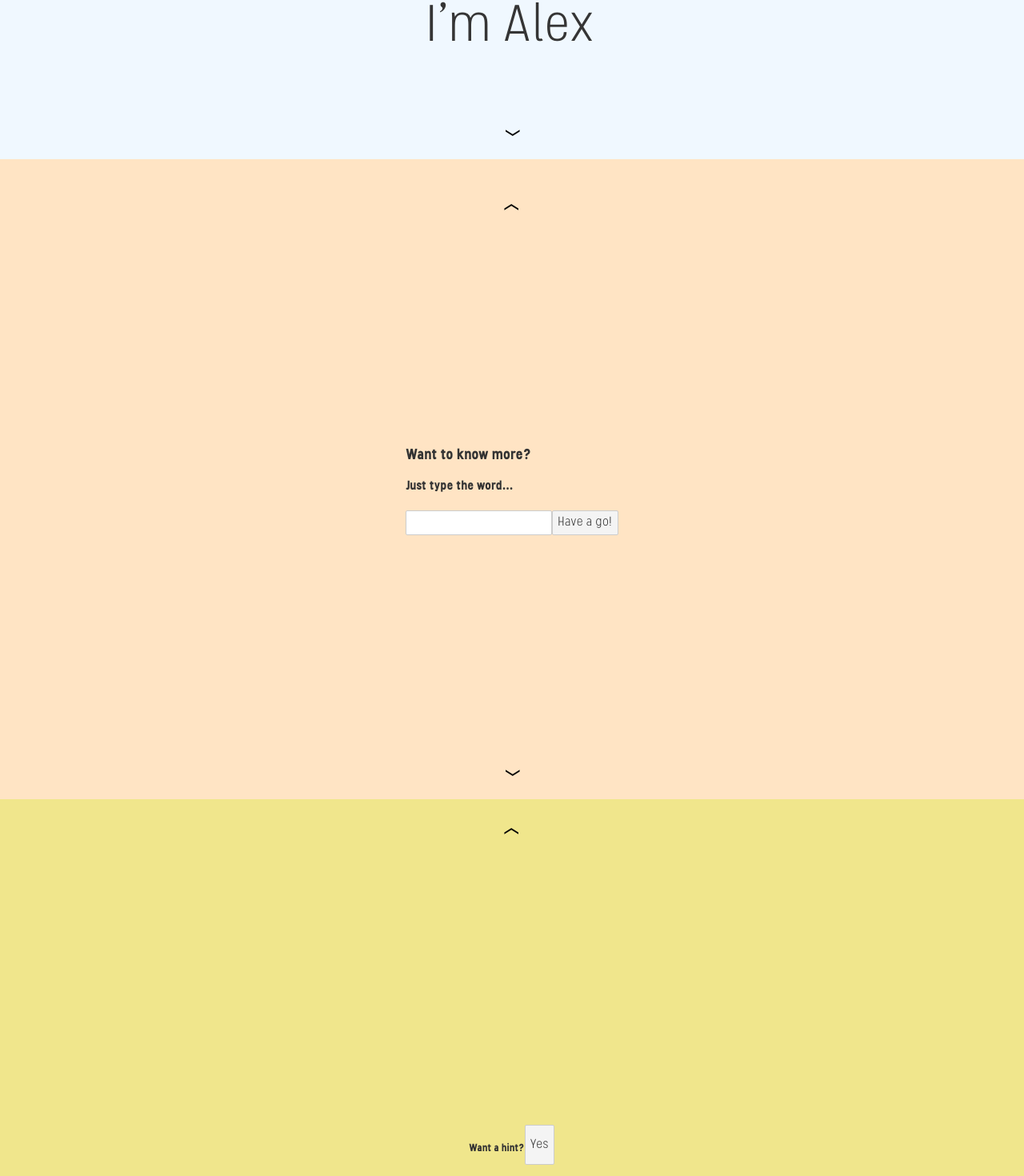
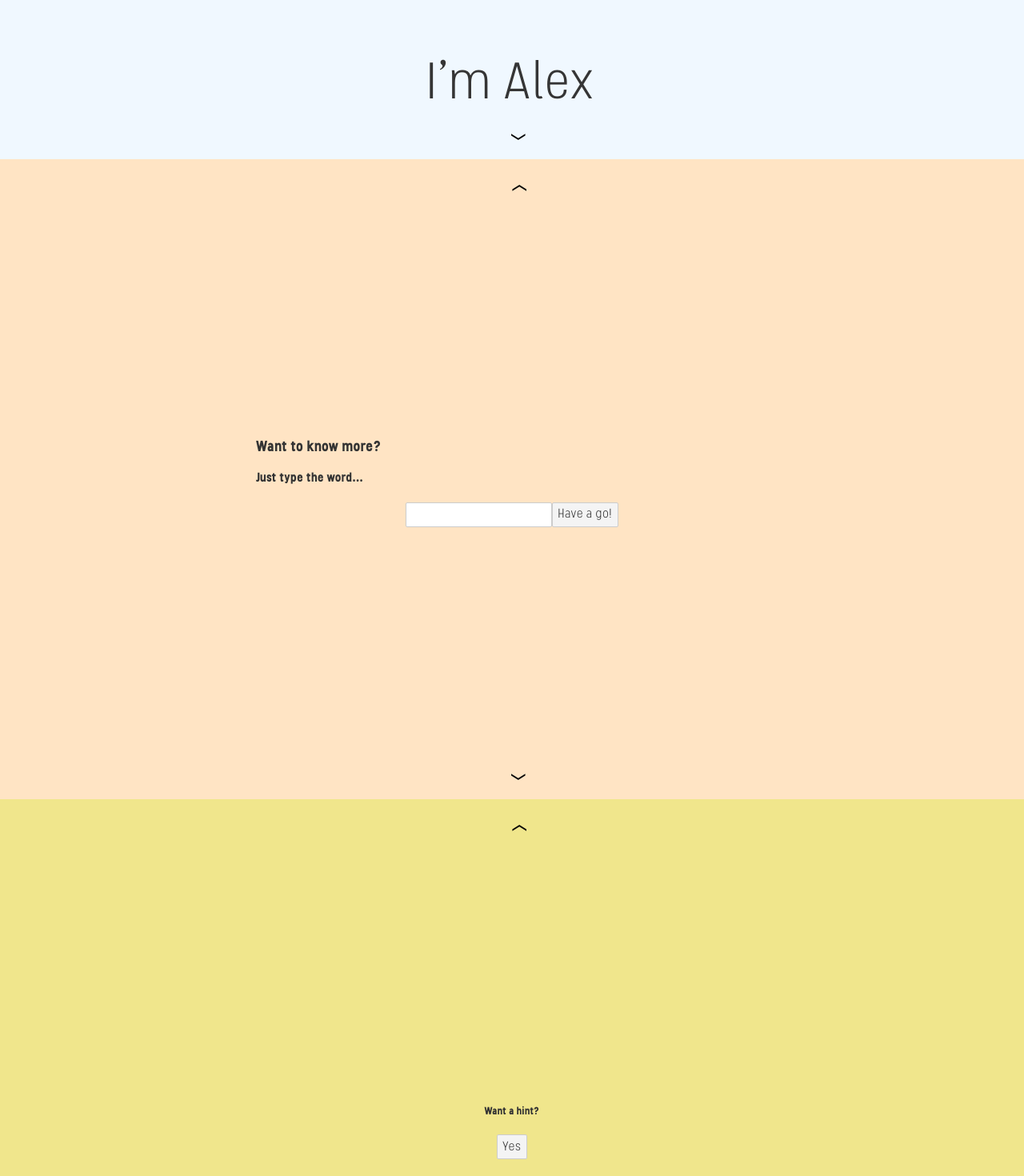
Before and after one commit to AlexJukes/jukes-box, a Svelte app: page / in a window 1280 px wide. Shown: the part 601-2071 px from the top of the page at 80% size. Built offline with nearby package versions, Linux system fonts and the light colour scheme.

Commit message:
WIP fix arrow alignment, format hint

```diff
--- a/src/components/Hint.svelte
+++ b/src/components/Hint.svelte
@@ -8,6 +8,7 @@
   }
 </script>
 
+<div class="hint">
   <h5 class="hint__title">Want a hint?</h5>
 
   <div class="hint__button">
@@ -15,17 +16,27 @@
   </div>
 
   {#if hintToggle}
+    <div class="hint__answers">
       <p>Try...</p>
       <ul>
         <li><span>cat</span></li>
         <li><span>tech</span></li>
         <li><span>dark</span></li>
       </ul>
+    </div>
   {/if}
+</div>
 
 <style>
+  .hint {
+    position: relative;
+  }
   .hint__button {
     display: flex;
     justify-content: center;
   }
+
+  .hint__answers {
+    position: absolute;
+  }
 </style>
--- a/src/components/Intro.svelte
+++ b/src/components/Intro.svelte
@@ -4,13 +4,13 @@
 
 <style>
   .welcome-text {
-    font-size: 9em;
+    font-size: 14vw;
     font-weight: normal;
     animation: fadein 2s;
   }
 
   .intro-text {
-    font-size: 4em;
+    font-size: 5vw;
     font-weight: normal;
     animation: fadein 4s;
     animation-delay: 1.5s;
--- a/src/components/Pointer.svelte
+++ b/src/components/Pointer.svelte
@@ -14,18 +14,20 @@
 <style>
   .pointer {
     font-size: 2em;
-    animation: floating 3s ease-in-out 1.5s infinite, fadein 3s;
+  }
+
+  .pointer--up {
+    animation: floating-down-up 3s ease-in-out 1.5s infinite, fadein 3s;
     animation-delay: 2.5s;
     opacity: 0;
     animation-fill-mode: forwards;
   }
 
-  .pointer--up {
-    margin-top: 20px;
-  }
-
   .pointer--down {
-    margin-bottom: 20px;
+    animation: floating-up-down 3s ease-in-out 1.5s infinite, fadein 3s;
+    opacity: 0;
+    animation-fill-mode: forwards;
+    animation-delay: 2.5s;
   }
   .pointer__wrapper--down {
     transform: rotate(90deg);
@@ -44,7 +46,19 @@
     color: black;
   }
 
-  @keyframes floating {
+  @keyframes floating-up-down {
+    0% {
+      transform: translate(0, 0px);
+    }
+    50% {
+      transform: translate(0, -15px);
+    }
+    100% {
+      transform: translate(0, -0px);
+    }
+  }
+
+  @keyframes floating-down-up {
     0% {
       transform: translate(0, 0px);
     }
--- a/src/sections/Bottom.svelte
+++ b/src/sections/Bottom.svelte
@@ -4,7 +4,7 @@
 </script>
 
 <div class="bottom" id="bottom">
-  <div class="bottom__last">
+  <div class="bottom__previous">
     <Pointer pointToId="middle" direction="up" />
   </div>
   <div class="bottom__hint">
@@ -14,6 +14,7 @@
 
 <style>
   .bottom {
+    position: relative;
     background-color: khaki;
     display: grid;
     grid-template-columns: repeat(3, 1fr);
@@ -30,12 +31,13 @@
     align-self: flex-start;
     grid-area: hint;
     margin-top: 20px;
+    position: relative;
+    flex-direction: column;
   }
 
-  .bottom__last {
-    display: flex;
-    justify-self: center;
-    align-self: flex-start;
-    grid-area: last;
+  .bottom__previous {
+    position: absolute;
+    left: 50.2%;
+    top: 2%;
   }
 </style>
--- a/src/sections/Middle.svelte
+++ b/src/sections/Middle.svelte
@@ -4,7 +4,7 @@
 </script>
 
 <div id="middle" class="middle">
-  <div class="middle__last">
+  <div class="middle__previous">
     <Pointer pointToId="top" direction="up" />
   </div>
   <div class="middle__code-word">
@@ -18,6 +18,7 @@
 
 <style>
   .middle {
+    position: relative;
     display: grid;
     grid-template-columns: repeat(3, 1fr);
     grid-template-areas:
@@ -34,20 +35,20 @@
     display: flex;
     justify-self: center;
     align-self: center;
+    width: 50vw;
+    flex: 1;
+    flex-direction: column;
   }
 
-  .middle__last {
-    display: flex;
-    justify-self: center;
-    align-self: flex-start;
-    grid-area: last;
-    margin-top: 20px;
+  .middle__previous {
+    position: absolute;
+    left: 50.2%;
+    top: 2%;
   }
 
   .middle__next {
-    display: flex;
-    justify-self: center;
-    align-self: end;
-    grid-area: next;
+    position: absolute;
+    left: 50%;
+    top: 95%;
   }
 </style>
--- a/src/sections/Top.svelte
+++ b/src/sections/Top.svelte
@@ -42,9 +42,8 @@
   }
 
   .top__next {
-    grid-area: next;
-    display: flex;
-    justify-self: center;
-    align-self: end;
+    position: absolute;
+    left: 50%;
+    top: 95%;
   }
 </style>
```
Lines whose indentation alone changed are shown as unchanged.
